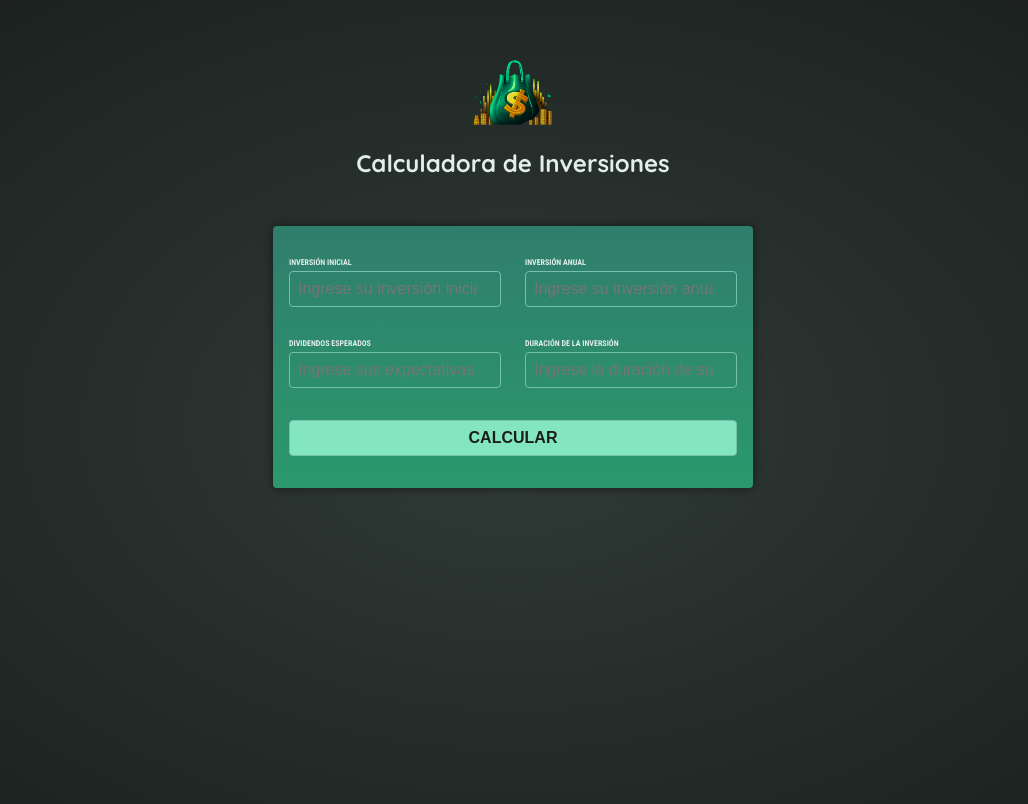
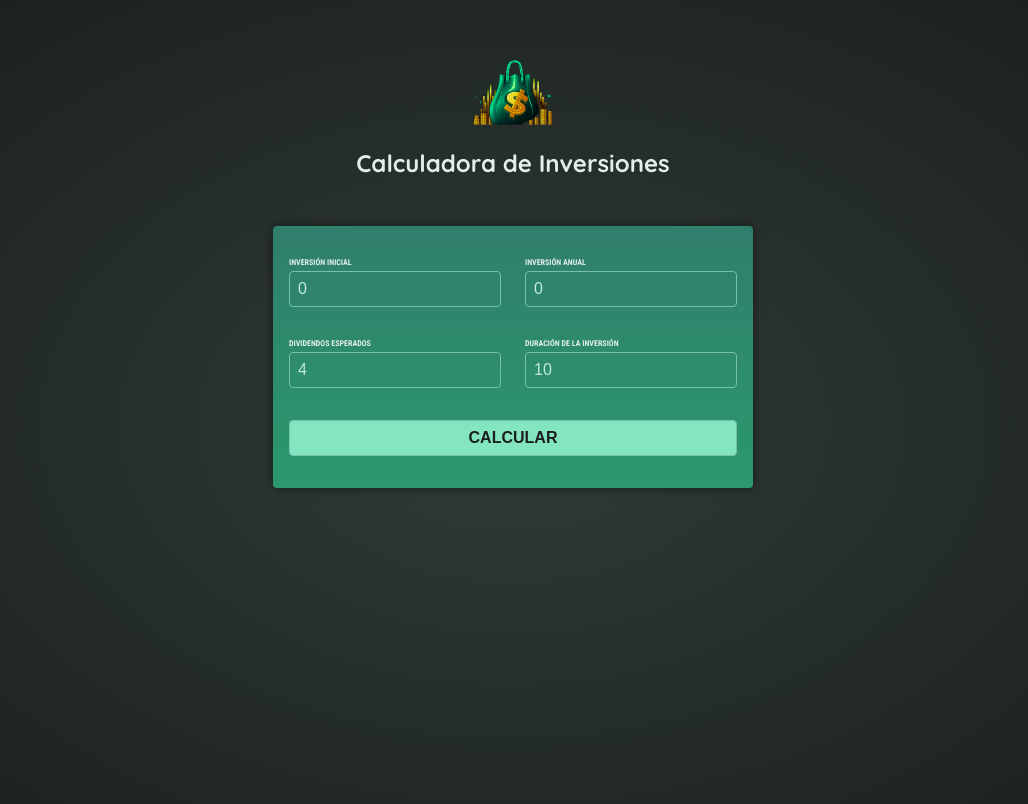
Before and after one commit to Santiparra/Angular-18-InvestmentApp-Demo, an Angular app: page / in a window 1280 px wide. Shown: the top 804 px of the page, without its empty margins (127-1155 px from the left). Built offline with nearby package versions, Linux system fonts and the light colour scheme.

Commit message:
typed stuff

```diff
--- a/src/app/app.component.ts
+++ b/src/app/app.component.ts
@@ -1,6 +1,7 @@
 import { Component } from '@angular/core';
 
 import { HeaderComponent, UserInputComponent } from './presentation/components';
+import { Investment } from './domain/models/investment.model';
 
 @Component({
   selector: 'app-root',
@@ -10,4 +11,27 @@ import { HeaderComponent, UserInputComponent } from './presentation/components';
 })
 export class AppComponent {
   title = 'Angular-18-InvestmentApp-Demo';
+  calculateInvestmentResults(investmentData: Investment) {
+    const { initialInvestment, annualInvestment, expectedReturn, duration } = investmentData;
+    const annualData = [];
+    let investmentValue = initialInvestment;
+
+    for (let i = 0; i < duration; i++) {
+      const year = i + 1;
+      const interestEarnedInYear = investmentValue * (expectedReturn / 100);
+      investmentValue += interestEarnedInYear + annualInvestment;
+      const totalInterest =
+        investmentValue - annualInvestment * year - initialInvestment;
+      annualData.push({
+        year: year,
+        interest: interestEarnedInYear,
+        valueEndOfYear: investmentValue,
+        annualInvestment: annualInvestment,
+        totalInterest: totalInterest,
+        totalAmountInvested: initialInvestment + annualInvestment * year,
+      });
+    }
+
+    return annualData;
+  }
 }
--- /dev/null
+++ b/src/app/domain/models/investment.model.ts
@@ -0,0 +1,6 @@
+export interface Investment {
+  initialInvestment: number;
+  annualInvestment: number;
+  expectedReturn: number;
+  duration: number;
+}
--- a/src/app/presentation/components/user-input/user-input.component.html
+++ b/src/app/presentation/components/user-input/user-input.component.html
@@ -7,6 +7,7 @@
         id="initial-investment"
         name="initial-investment"
         placeholder="Ingrese su inversión inicial"
+        [(ngModel)]="enteredInitialInvestment"
       />
     </p>
     <p>
@@ -16,6 +17,7 @@
         id="annual-investment"
         name="annual-investment"
         placeholder="Ingrese su inversión anual"
+        [(ngModel)]="enteredAnnualInvestment"
       />
     </p>
   </div>
@@ -27,6 +29,7 @@
         id="expected-return"
         name="expected-return"
         placeholder="Ingrese sus expectativas de retorno"
+        [(ngModel)]="enteredExpectedReturn"
       />
     </p>
     <p>
@@ -36,6 +39,7 @@
         id="duration"
         name="investment-duration"
         placeholder="Ingrese la duración de su inversión"
+        [(ngModel)]="enteredDuration"
       />
     </p>
   </div>
--- a/src/app/presentation/components/user-input/user-input.component.ts
+++ b/src/app/presentation/components/user-input/user-input.component.ts
@@ -6,9 +6,13 @@ import { FormsModule } from '@angular/forms';
   standalone: true,
   imports: [FormsModule],
   templateUrl: './user-input.component.html',
-  styleUrl: './user-input.component.css'
+  styleUrl: './user-input.component.css',
 })
 export class UserInputComponent {
+  enteredInitialInvestment = '0';
+  enteredAnnualInvestment = '0';
+  enteredExpectedReturn = '4';
+  enteredDuration = '10';
 
   onSubmit() {
     console.log('Submitted');
```
Also changed, not shown: src/app/presentation/utils/investment-results.ts (deleted, +0 -26 lines).
